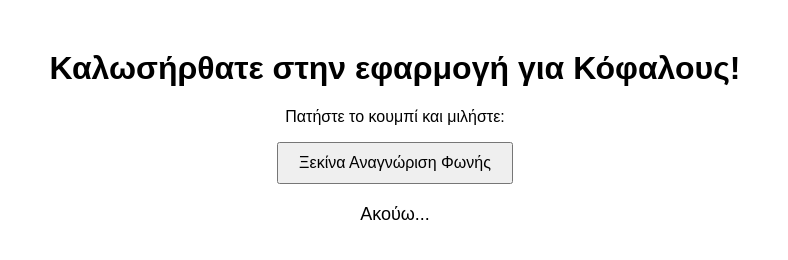
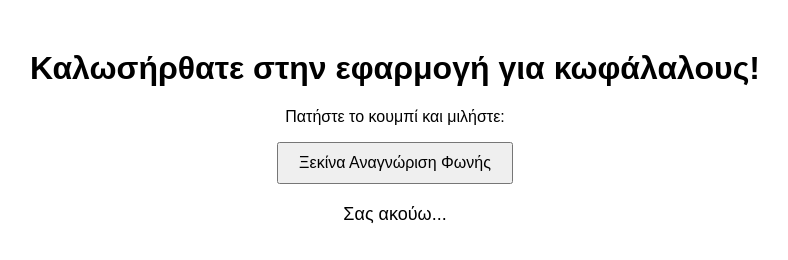
Before and after one commit to john19881988/kofosapp, a plain HTML site: page index.html in a window 1280 px wide. Both pictures are taken after a click on the button "Ξεκίνα Αναγνώριση Φωνής". Shown: the whole page, without its empty margins (245-1033 px from the left). Drawn offline with Linux system fonts and the light colour scheme.

Commit message:
Add files via upload

```diff
--- a/index.html
+++ b/index.html
@@ -3,7 +3,7 @@
 <head>
   <meta charset="UTF-8">
   <meta name="viewport" content="width=device-width, initial-scale=1.0">
-  <title>Εφαρμογή για Κόφαλους</title>
+  <title>Εφαρμογή για κωφάλαλους</title>
   <style>
     body { font-family: Arial, sans-serif; text-align: center; margin-top: 50px; }
     button { padding: 10px 20px; font-size: 16px; }
@@ -11,7 +11,7 @@
   </style>
 </head>
 <body>
-  <h1>Καλωσήρθατε στην εφαρμογή για Κόφαλους!</h1>
+  <h1>Καλωσήρθατε στην εφαρμογή για κωφάλαλους!</h1>
   <p>Πατήστε το κουμπί και μιλήστε:</p>
   <button id="startBtn">Ξεκίνα Αναγνώριση Φωνής</button>
   <div id="output"></div>
@@ -31,7 +31,7 @@
       recognition.interimResults = false;
 
       btn.addEventListener('click', () => {
-        output.textContent = "Ακούω...";
+        output.textContent = "Σας ακούω...";
         recognition.start();
       });
 
```
